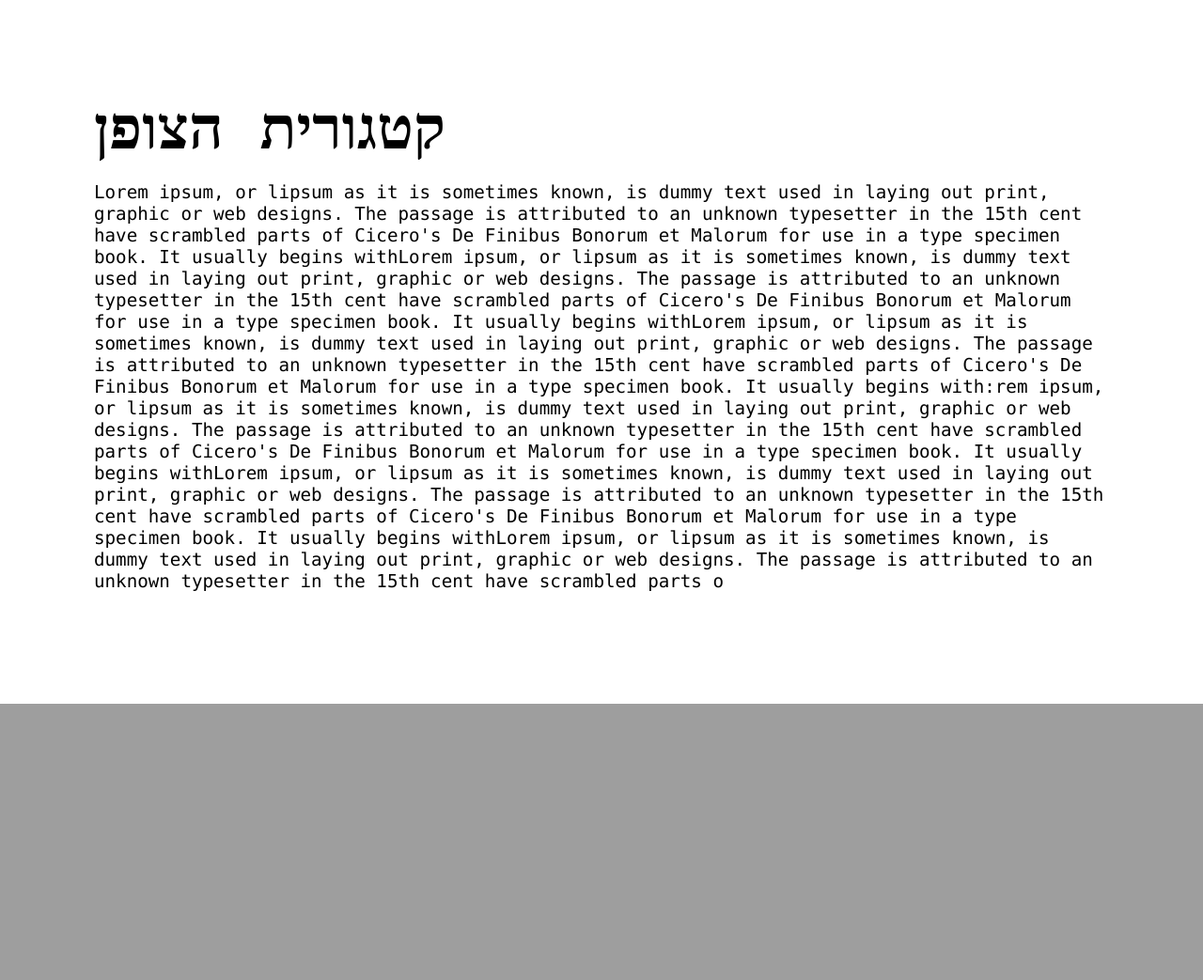
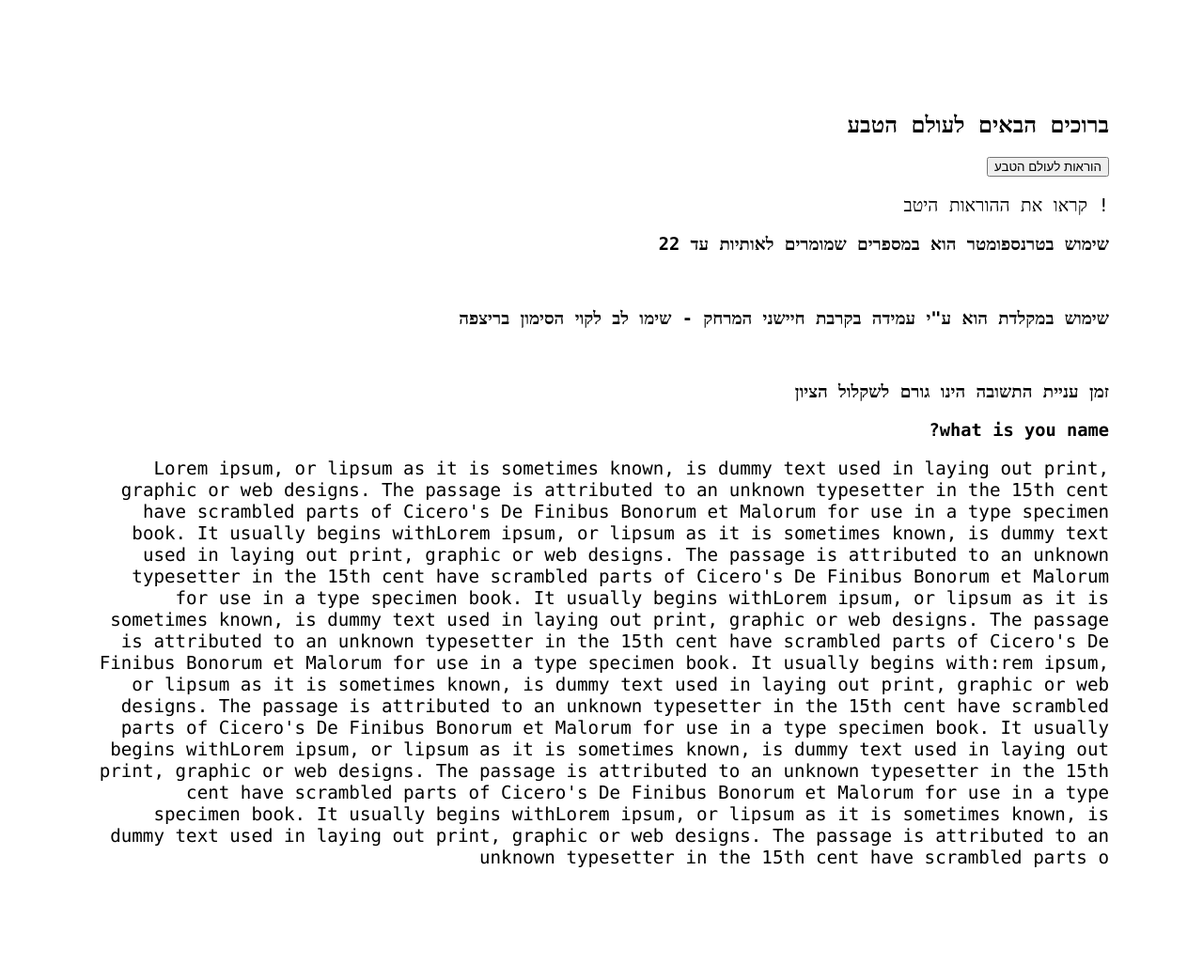
Before and after one commit to meniAvitan/riddle-room, a PHP site: page /nature_category.html in a window 1280 px wide. Shown: the part 1001-2044 px from the top of the page at 94% size. Before the commit the page ends 1750 px from the top, so only its background shows below. Run offline with PHP 8.4, Linux system fonts and the light colour scheme.

Commit message:
Add files via upload

```diff
--- a/main.css
+++ b/main.css
@@ -47,7 +47,7 @@ img{
   height: 215px;
   background-color: #fff;
   padding: 20px 15px;
-  flex-direction: column;
+
   box-shadow: 0 5px 202px rgba(0,0,0,0.5);
   transition: 0.3s ease-in-out;
 }
--- a/nature.css
+++ b/nature.css
@@ -1,16 +1,15 @@
 .nature_body{
     margin: 0;
     padding: 0;
-     display: grid;
-    grid-template-columns: repeat(7, 1fr);
-    grid-template-rows: auto;
+    display: grid;
+    grid-template-columns: repeat(12, 1fr);
+
 }
 .zoom{
-    /* width: 100%;
-    height: 1000px; */
     position: relative;
     overflow: hidden;
-     grid-column: 1/ span 7;
+    width: 100%;
+     grid-column: 1/ span 12;
      height: 1000px;
      background: url(bg.jpg);
      background-size: cover;
@@ -19,34 +18,41 @@
     content: '';
     position: absolute;
     bottom: 0;
-    grid-column: 1/ span 7;
+    width: 100%;
     height: 200px;
     z-index: 1000;
-    background: linear-gradient(rgba(255, 255, 255, 0.281), #fff);
+    background: linear-gradient(transparent, #fff);
 }
 .zoom #layer1{
+    content: '';
     position: absolute;
-    grid-column: 1/ span 7;
+    grid-column: 1 / span 12;
+    width: 100%;
     left: 40%;
     transform: translateX(-50%);
     z-index: 10;
 }
 .zoom #layer2{
     position: absolute;
-    grid-column: 1/ span 7;
-    right: 0;
-    transform: translateX(-50%);
+    width: 100%;
+    right: 0%;
     z-index: 9;
+
 }
 .zoom #text{
     position: absolute;
-    grid-column: 1/ span 7;
-    right: 0;
+    width: 100%;
+    font-family:Arial, Helvetica, sans-serif;
+    font-size: 300px;
+    text-align: center;
+    margin-top: 400px;
+    line-height: 80%;
+    color: #fff;
     transform: translateY(50%);
 
 }
 .content_mount{
-    grid-column: 1/ span 7;
+    grid-column: 1/ span 12;
     padding: 100px;
     box-sizing: border-box;
     font-family: consolas;
@@ -60,3 +66,22 @@
 .content_mount p{
     font-size: 1.2em;
 }
+
+/* הוראות לעניית החידון */
+.q_info{
+    font-size: 15px;
+    font-family: sans-serif;
+    text-align: center;
+}
+
+
+span{
+    opacity: 0;
+    transition: all 0.4s ease;
+    transform: translateY(50px);
+    display: inline-block;
+}
+span.fade {
+    opacity: 1;
+    transform: translateY(0px);
+}
--- a/nature_category.html
+++ b/nature_category.html
@@ -6,14 +6,24 @@
     <title>nature category</title>
     <link rel="stylesheet" href="nature.css">
 </head>
-<body class="nature_body">
+<body dir="rtl" class="nature_body">
     <section class="zoom">
         <img src="mountain1.png" id="layer1">
         <img src="mountain2.png" id="layer2">
-        <img src="text.png" id="text">
+        <div id="text">the<br/> nature</div>
     </section>
 <section class="content_mount">
-    <h2 id= "nature">קטגורית הצופן</h2>
+    <h1 id= "nature">ברוכים הבאים לעולם הטבע</h1>
+    <div class="instruction">
+        <button>הוראות לעולם הטבע</button>
+        <p>! קראו את ההוראות היטב</p>
+        <h3 class="q_info1">שימוש בטרנספומטר הוא במספרים שמומרים לאותיות עד 22</h3><br/>
+        <h3 class="q_info2">שימוש במקלדת הוא ע"י עמידה בקרבת חיישני המרחק - שימו לב לקוי הסימון בריצפה</h3><br/>
+        <h3 class="q_info3">זמן עניית התשובה הינו גורם לשקלול הציון</h3>
+        <h3 class="q_info4">what is you name?</h3>
+
+
+    </div>
     <p>Lorem ipsum, or lipsum as it is sometimes known, is dummy text used in laying out print,
          graphic or web designs. The passage is attributed to an unknown typesetter in the 15th cent
         have scrambled parts of Cicero's De Finibus Bonorum et Malorum for use in a type specimen book.
@@ -36,7 +46,7 @@
 <script type="text/javascript">
 let layer1 = document.getElementById('layer1')  ;
 scroll = window.pageYOffset;
-document.addEventListener('scroll',function(e){
+document.addEventListener('scroll', function(e){
     let offset = window.pageYOffset;
     scroll = offset;
     layer1.style.width = (100 + scroll/5) + '%';
@@ -44,21 +54,49 @@ document.addEventListener('scroll',function(e){
 
 let layer2 = document.getElementById('layer2')  ;
 scroll = window.pageYOffset;
-document.addEventListener('scroll',function(e){
+document.addEventListener('scroll', function(e){
     let offset = window.pageYOffset;
     scroll = offset;
     layer2.style.width = (100 + scroll/5) + '%';
-    layer2.style.left = scroll / 50 + '%';
+    layer2.style.left =  scroll/50 + '%';
 });
 
-let text = document.getElementById('text')  ;
+let text1 = document.getElementById('text')  ;
 scroll = window.pageYOffset;
 document.addEventListener('scroll',function(e){
     let offset = window.pageYOffset;
     scroll = offset;
     layer2.style.width = (100 + scroll/5) + '%';
-    text.style.left = - scroll / 20 + '%';
+    text.style.top = - scroll/20 + '%';
 });
+
+const text_info = document.querySelector('.q_info3 ');
+const strText = text_info.textContent;
+console.log(strText);
+const splitText = strText.split(" ");
+text_info.textContent=" ";
+
+for(let i=0; i<splitText.length; i++){
+    text_info.innerHTML += "<span>" + splitText[i] + "</span>" + " ";
+}
+
+let char = 0;
+let timer = setInterval(onTick, 50);
+
+function onTick(){
+    const span = text_info.querySelectorAll('span')[char];
+    span.classList.add('fade');
+    char++
+    if(char === splitText.length){
+        complete();
+        return;
+    }
+}
+function complete(){
+    clearInterval(timer);
+    timer = null;
+}
+
 
 </script>
 </body>
```
